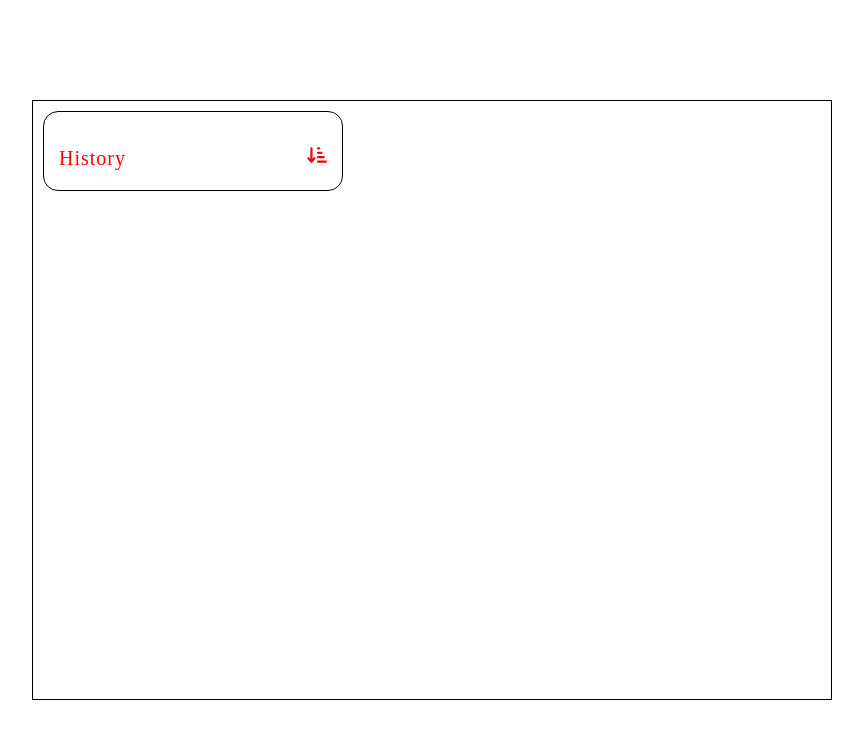
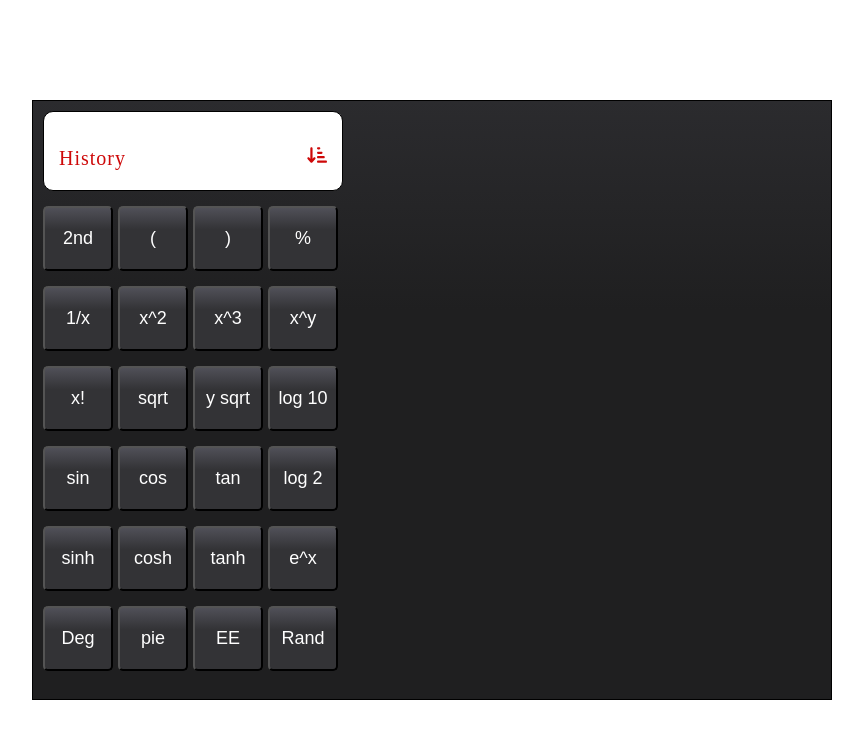
Before and after one commit to LeeJay0126/calculator_app, a React (Create React App) app: page / in a window 1280 px wide. Shown: the top 738 px of the page, without its empty margins (208-1071 px from the left). Built offline with nearby package versions, Linux system fonts and the light colour scheme.

Commit message:
Left Side Design Complete

```diff
--- a/src/CalculatorFrame.css
+++ b/src/CalculatorFrame.css
@@ -5,6 +5,8 @@
     width: 800px;
     height: 600px;
     padding: 10px;
+    display: flex;
+    background: linear-gradient(180deg, rgb(43, 43, 46) 0%, rgb(31, 31, 32) 35%);
 }
 
 .frame > * {
--- a/src/CalculatorFrame.js
+++ b/src/CalculatorFrame.js
@@ -1,11 +1,15 @@
 import "./CalculatorFrame.css";
 import HistoryBar from "./HistoryBar";
+import LeftSide from "./LeftSide";
 
 const CalculatorFrame = () => {
 
     return (
         <div className="frame">
-            <HistoryBar/>
+            <section className="left">
+                <HistoryBar />
+                <LeftSide/>
+            </section>
         </div>
     );
 };
--- a/src/HistoryBar.css
+++ b/src/HistoryBar.css
@@ -6,8 +6,10 @@
     justify-content: space-between;
     width: 300px;
     height: 80px;
-    color: red;
+    color: rgb(206, 9, 9);
     padding: 0 15px;
+    background-color: white;
+    border-radius: 10px;
 }
 
 .HistoryHeader {
--- a/src/HistoryBar.js
+++ b/src/HistoryBar.js
@@ -1,7 +1,7 @@
 import "./HistoryBar.css";
 import { FaArrowDownShortWide } from "react-icons/fa6";
 
-
+// Drop down menu with history records to be added later
 const HistoryBar = () => {
 
     return (
--- /dev/null
+++ b/src/LeftSide.css
@@ -0,0 +1,6 @@
+
+
+.LeftButtonContainer {
+    display: grid;
+    grid-template-columns: 1fr 1fr 1fr 1fr;
+}
--- /dev/null
+++ b/src/LeftSide.js
@@ -0,0 +1,18 @@
+import LeftSideButtons from "./leftSideButtons/LeftSideButtons";
+import LeftSideButtonComponents from "./LeftSideComponents";
+import "./LeftSide.css";
+
+const LeftSide = () => {
+
+    const res = LeftSideButtons.map((buttons) => (
+        <LeftSideButtonComponents value={buttons} />
+    ));
+
+    return (
+        <div className="LeftButtonContainer">
+            {res}
+        </div>
+    );
+};
+
+export default LeftSide;
--- /dev/null
+++ b/src/LeftSideComponents.css
@@ -0,0 +1,13 @@
+
+.LSBCButton {
+    cursor: pointer;
+    width: 70px;
+    height: 65px;
+    margin-top: 15px;
+
+    background: linear-gradient( 180deg, rgb(80, 80, 88) 0%, rgb(51, 51, 54) 35%);
+    color: white;
+    box-shadow: 1px;
+    font-size: 18px;
+    border-radius: 5px;
+}
--- /dev/null
+++ b/src/LeftSideComponents.js
@@ -0,0 +1,14 @@
+import "./LeftSideComponents.css";
+//Onclick function to be added
+const LeftSideComponents = (props) => {
+
+    return (
+        <div className="LeftSideButtonComponents">
+            <button className="LSBCButton">
+                {props.value}
+            </button>
+        </div>
+    );
+};
+
+export default LeftSideComponents;
--- /dev/null
+++ b/src/leftSideButtons/LeftSideButtons.js
@@ -0,0 +1,8 @@
+
+const LeftSideButtons = ["2nd","(",")","%","1/x","x^2","x^3",
+    "x^y","x!","sqrt","y sqrt", "log 10", "sin", "cos",
+    "tan", "log 2", "sinh", "cosh", "tanh", "e^x", "Deg",
+    "pie", "EE", "Rand"
+];
+
+export default LeftSideButtons;
```
Also changed, not shown: src/referenceImg/Calculator-on-iPad.jpg (renamed from src/Reference Image/Calculator-on-iPad.jpg), src/rightSideButtons/RightSideButtons.js (added), 1 other file (tests, documents, lock files or other folders).
